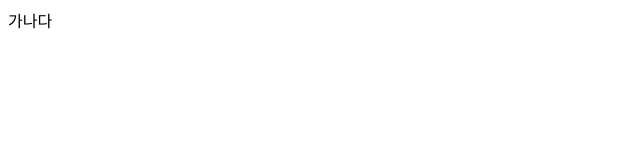
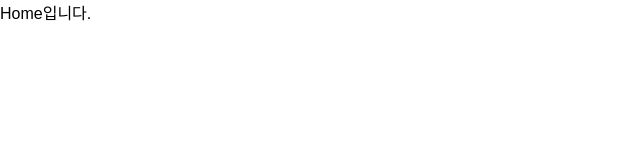
Before and after one commit to yunjunhojj/kanban-front, a React (Create React App) app: page / in a window 1280 px wide. Shown: the top 160 px of the page, without its empty margins (0-640 px from the left). Built offline with nearby package versions, Linux system fonts and the light colour scheme; data requests are answered from the project's data file.

Commit message:
Add createGlobalStyled
createGlobalStyled 적용 완료

```diff
--- a/src/App.js
+++ b/src/App.js
@@ -1,4 +1,5 @@
 import Router from "./shared/Router";
+
 function App() {
   return (
     <>
--- a/src/pages/Detail.jsx
+++ b/src/pages/Detail.jsx
@@ -1,4 +1,5 @@
 // import styled, { StyledComponent } from "styled-components";
+
 const Detail = () => {
   return <div>Detail</div>;
 };
--- a/src/pages/Home.jsx
+++ b/src/pages/Home.jsx
@@ -14,7 +14,11 @@ const Home = () => {
   console.log("error", error);
   console.log("boards", boards);
 
-  return <div>가나다</div>;
+  return (
+    <>
+      <div>Home입니다.</div>
+    </>
+  );
 };
 
 export default Home;
--- a/src/shared/Layout.jsx
+++ b/src/shared/Layout.jsx
@@ -1,6 +1,6 @@
-import styled, { createGlobalStyled } from "styled-components";
+import styled, { createGlobalStyle } from "styled-components";
 
-export const GlobalStyled = createGlobalStyled`
+const GlobalStyled = createGlobalStyle`
   /* CSS RESET */
   @import url('https://fonts.googleapis.com/css2?family=Noto+Sans+KR:wght@400;700&display=swap');
 
@@ -10,6 +10,8 @@ export const GlobalStyled = createGlobalStyled`
       margin: 0;
       font-size: 16px;
       font-family: 'Noto Sans KR', sans-serif;
+      color : #000;
+      // background-color : red;
   }
   a {text-decoration: none;}
   li {list-style: none;}
@@ -18,10 +20,6 @@ export const GlobalStyled = createGlobalStyled`
       outline: none;
   }
   table {border-collapse: collapse;}
-
-  body {font-family: 'Noto Sans KR', sans-serif;}
-
-
 `;
 
 //todo , 커스텀 푸터 헤더 작성해주세요
@@ -31,7 +29,6 @@ const Layout = ({ children }) => {
   return (
     <>
       <GlobalStyled />
-      {/* <CustomHeader /> */}
       <MainStyled>
         <main className="main-container">{children}</main>
       </MainStyled>
--- a/src/shared/Router.jsx
+++ b/src/shared/Router.jsx
@@ -1,18 +1,18 @@
 import { BrowserRouter, Route, Routes } from "react-router-dom";
 import { Home, NotFound } from "../pages";
 // import {} from -
-// import Layout from "./Layout.jsx"
+import Layout from "./Layout.jsx";
 
 const Router = () => {
   return (
     <BrowserRouter>
-      {/* Layout Comp*/}
-      <Routes>
-        <Route path="/" element={<Home />} />
-        {/* <Route path="/:id" element={<Detail />} /> */}
-        <Route path="*" element={<NotFound />} />
-      </Routes>
-      {/* /Layout Comp*/}
+      <Layout>
+        <Routes>
+          <Route path="/" element={<Home />} />
+          {/* <Route path="/:id" element={<Detail />} /> */}
+          <Route path="*" element={<NotFound />} />
+        </Routes>
+      </Layout>
     </BrowserRouter>
   );
 };
```
Also changed, not shown: src/testHome.jsx (deleted, +0 -10 lines).
